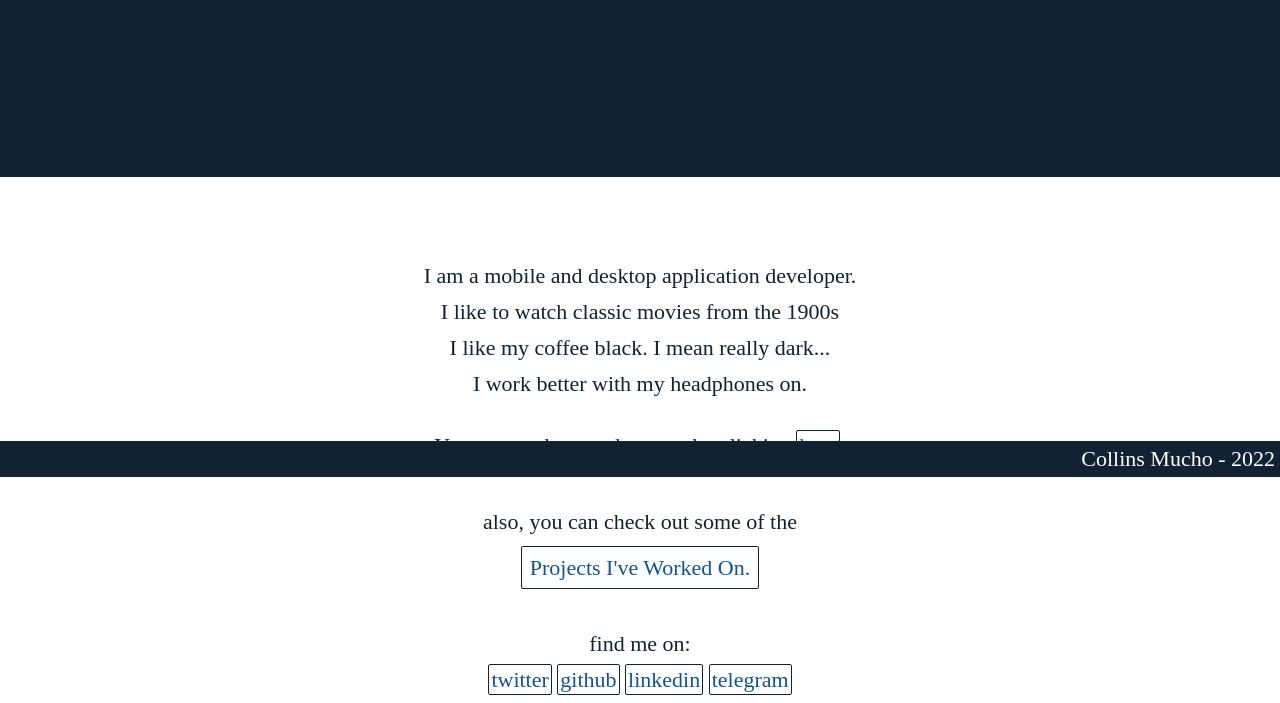
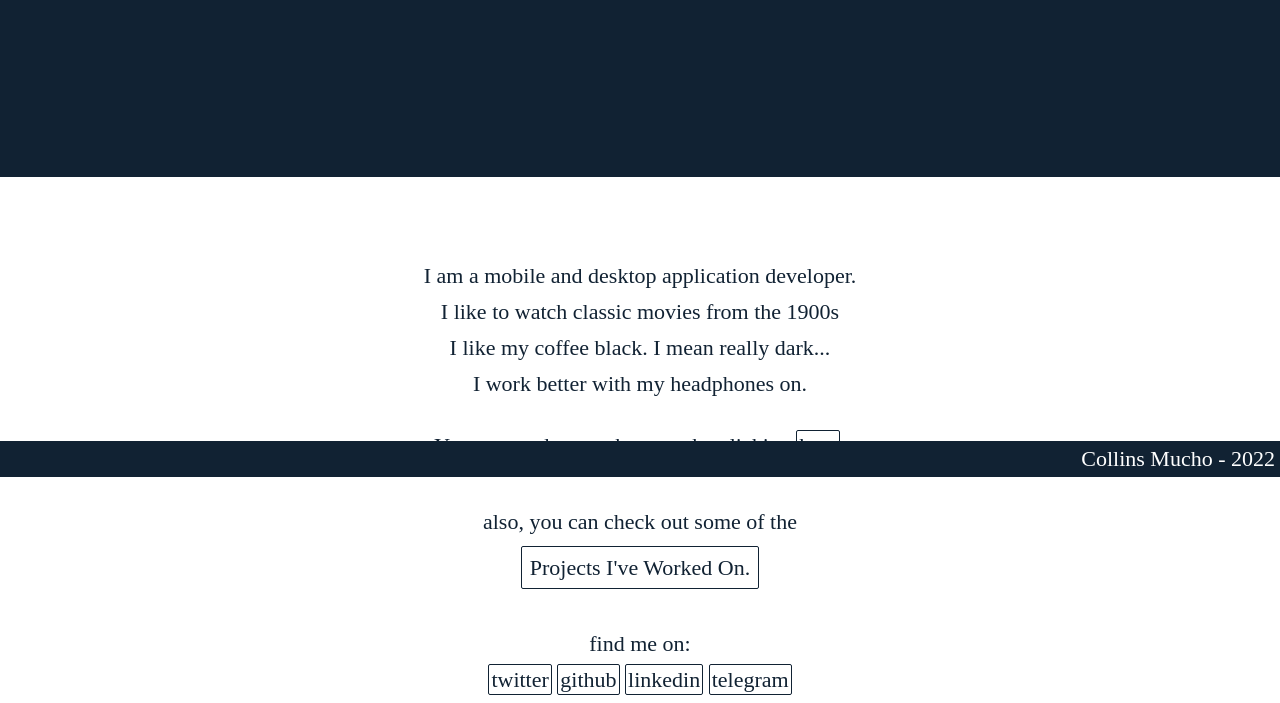
Before and after one commit to sleepchild/sleepchild.github.io, a plain HTML site: page index.html in a window 1280 px wide. Shown: the part 323-1026 px from the top of the page. Drawn offline with Linux system fonts and the light colour scheme.

Commit message:
Update style.css

```diff
--- a/style.css
+++ b/style.css
@@ -13,7 +13,6 @@ body{
 }
 
 #header{
-  background-images: url('img/bg2.jpg');
   background-position:center;
   background-size:cover;
   height:300px;
@@ -69,7 +68,7 @@ body{
 
 .button{
   text-decoration:none;
-  color:#115397;
+  color:#123;
   border:1px solid #123;
   border-radius:2px;
   padding:2px;
```
